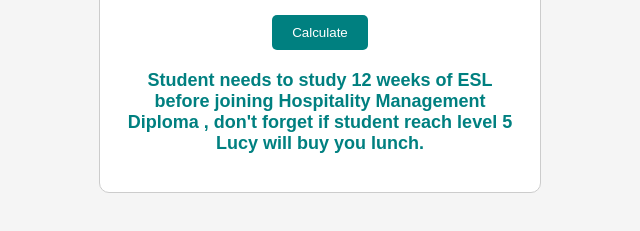
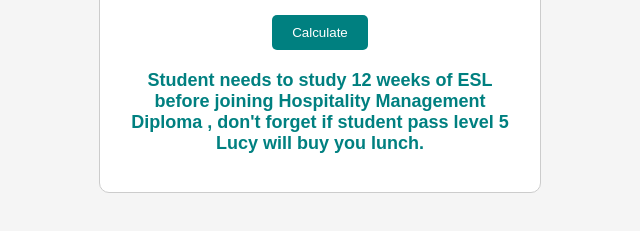
Before and after one commit to salnashef/quotecal, a plain HTML site: page weeks.html in a window 1280 px wide. Both pictures are taken after typing "5" into the empty fields and a click on the button "Calculate". Shown: the part 351-582 px from the top of the page, 320-960 px from the left. Drawn offline with Linux system fonts and the light colour scheme.

Commit message:
Update weeks.html

```diff
--- a/weeks.html
+++ b/weeks.html
@@ -142,7 +142,7 @@
                 weeksRequired += levelsTable[i][getEslProgramIndex(eslProgram)];
             }
 
-            document.getElementById("result").innerText = "Student needs to study " + weeksRequired +" weeks of ESL before joining " + ccProgram +" , don't forget if student reach level "+ requiredLevel +"  Lucy will buy you lunch.";
+            document.getElementById("result").innerText = "Student needs to study " + weeksRequired +" weeks of ESL before joining " + ccProgram +" , don't forget if student pass level "+ requiredLevel +"  Lucy will buy you lunch.";
         }
 
         function getEslProgramIndex(eslProgram) {
```
